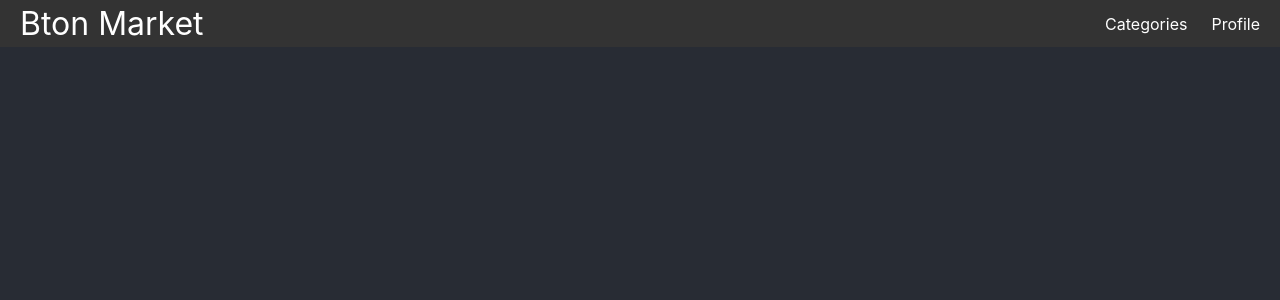
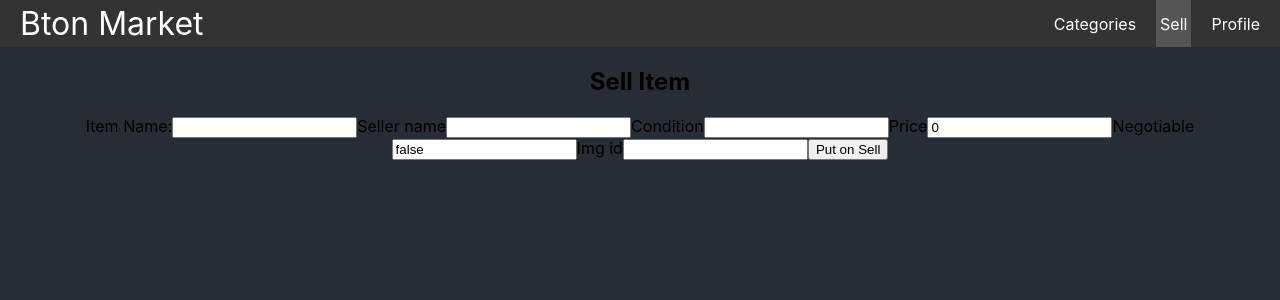
Before and after one commit to Tesfa-eth/bton_market_frontend, a React (Create React App) app: page /sell in a window 1280 px wide. Shown: the top 300 px of the page. Built offline with nearby package versions, Linux system fonts and the light colour scheme.

Commit message:
post request working succesfully

```diff
--- a/src/App.js
+++ b/src/App.js
@@ -6,6 +6,7 @@ import Navbar from './components/Navbar';
 import Home from './pages/Home';
 import Categories from './pages/Categories';
 import Profile from './pages/Profile'
+import Sell from './pages/Sell'
 import {Route, Routes} from 'react-router-dom'
 
 function fetchOnSaleItems(){
@@ -22,6 +23,7 @@ function App() {
         <Routes>
           <Route path='/' element={<Home />} />
           <Route path='/categories' element={<Categories />} />
+          <Route path='/sell' element={<Sell />} />
           <Route path='/profile' element={<Profile />} />
         </Routes>
       </div>
--- a/src/components/Navbar.js
+++ b/src/components/Navbar.js
@@ -5,6 +5,7 @@ const Navbar = () => {
         <Link to='/' className='site-title'>Bton Market</Link>
         <ul>
             <CustomLink to='/categories'>Categories</CustomLink>
+            <CustomLink to='/sell'>Sell</CustomLink>
             <CustomLink to='/profile'>Profile</CustomLink>
         </ul>
         </nav>
--- /dev/null
+++ b/src/pages/Sell.js
@@ -0,0 +1,73 @@
+import React from 'react'
+import { useState } from 'react'
+
+//sample post request
+// {
+//   "id": 3,
+//   "name": "Car",
+//   "seller": "Tesfatsion Shiferaw",
+//   "condition": "Great",
+//   "price": "3000.00",
+//   "negotiable": false,
+//   "sold": true,
+//   "img": "https://img.freepik.com/premium-photo/generic-brandless-modern-sport-car_110488-1758.jpg?w=2000"
+// }
+
+const Sell = () => {
+  const [name, setName] = useState('');
+  const [seller, setSeller] = useState('')
+  const [condition, setCondition] = useState('')
+  const [price, setPrice] = useState(0.0)
+  const [negotiable, setNegotiable] = useState(false)
+  const [sold, setSold] = useState(false)
+  const [img, setImg] = useState('')
+  //const [postData, setPostData] = useState({})
+
+  const handleSubmit = (e) => {
+    e.preventDefault()
+    const sellItemInfo = {
+        "name": name,
+        "seller": seller,
+        "condition": condition,
+        "price": price,
+        "negotiable": negotiable,
+        "sold": sold,
+        "img": img
+    }
+    //console.log(postData)
+    fetch('https://btonmarketapi.herokuapp.com/api/onsale-create/', {
+      method: 'POST',
+      headers: {"Content-Type": "application/json"},
+      body: JSON.stringify(sellItemInfo) })
+      .then((response) => response.json())
+      .then((data) =>{
+        console.log(data);
+      })
+      .catch((err) =>{
+        console.log(err.message);
+      })
+  }
+  //Todo: condition should be a radio button
+  return (
+    <div className='create'>
+      <h2>Sell Item</h2>
+      <form onSubmit={handleSubmit}>
+        <label>Item Name:</label>
+        <input type='text' required value={name} onChange={(e) => setName(e.target.value)}/>
+        <label>Seller name</label>
+        <input type='text' required value={seller} onChange={(e) => setSeller(e.target.value)}/>
+        <label>Condition</label>
+        <input type='text' required value={condition} onChange={(e) => setCondition(e.target.value)}/>
+        <label>Price</label>
+        <input type='text' required value={price} onChange={(e) => setPrice(e.target.value)}/>
+        <label>Negotiable</label>
+        <input type='text' required value={negotiable} onChange={(e) => setNegotiable(e.target.value)}/>
+        <label>Img id</label>
+        <input type='text' required value={img} onChange={(e) => setImg(e.target.value)}/>
+        <button>Put on Sell</button>
+      </form>
+    </div>
+  )
+}
+
+export default Sell
```
